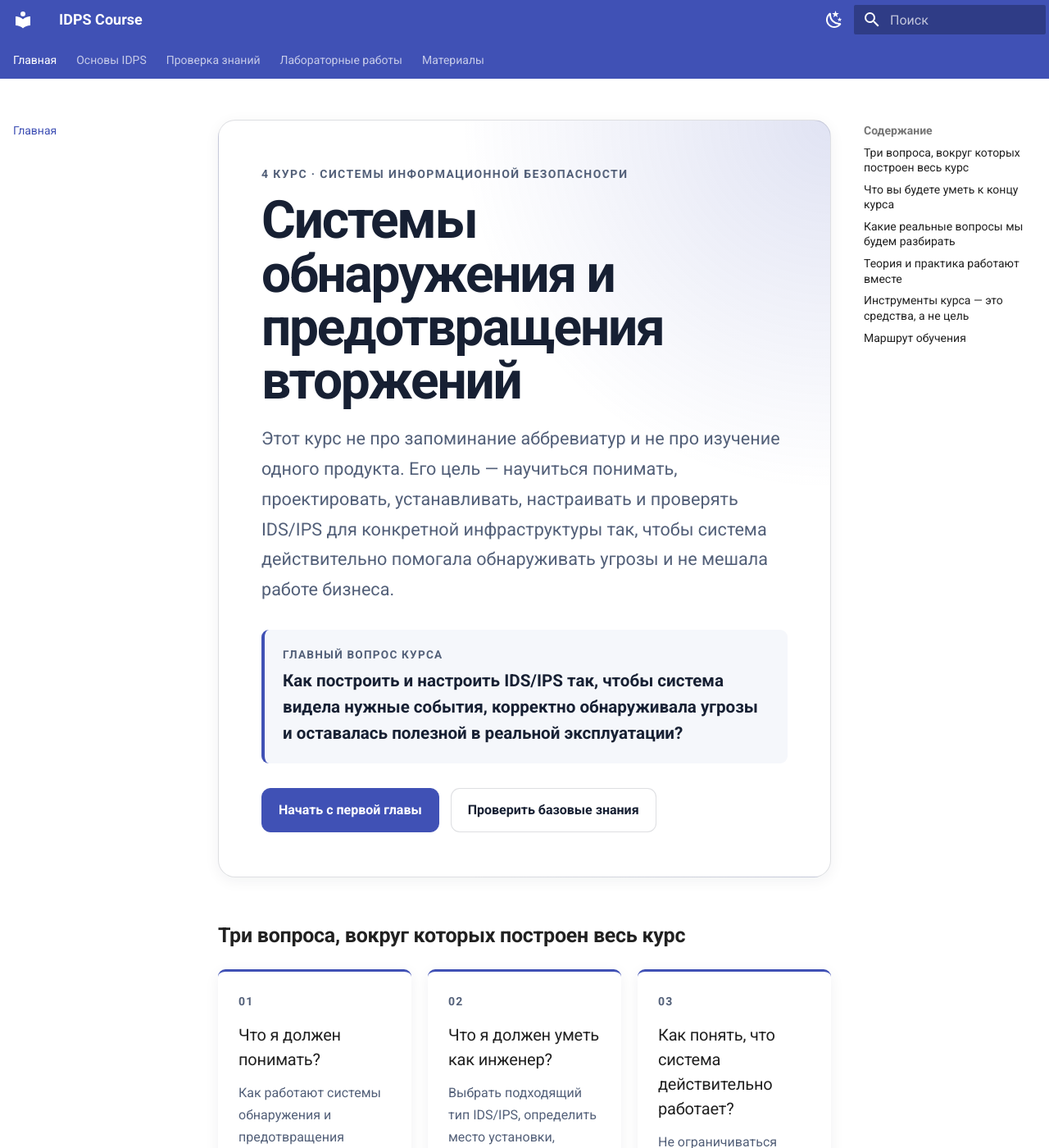
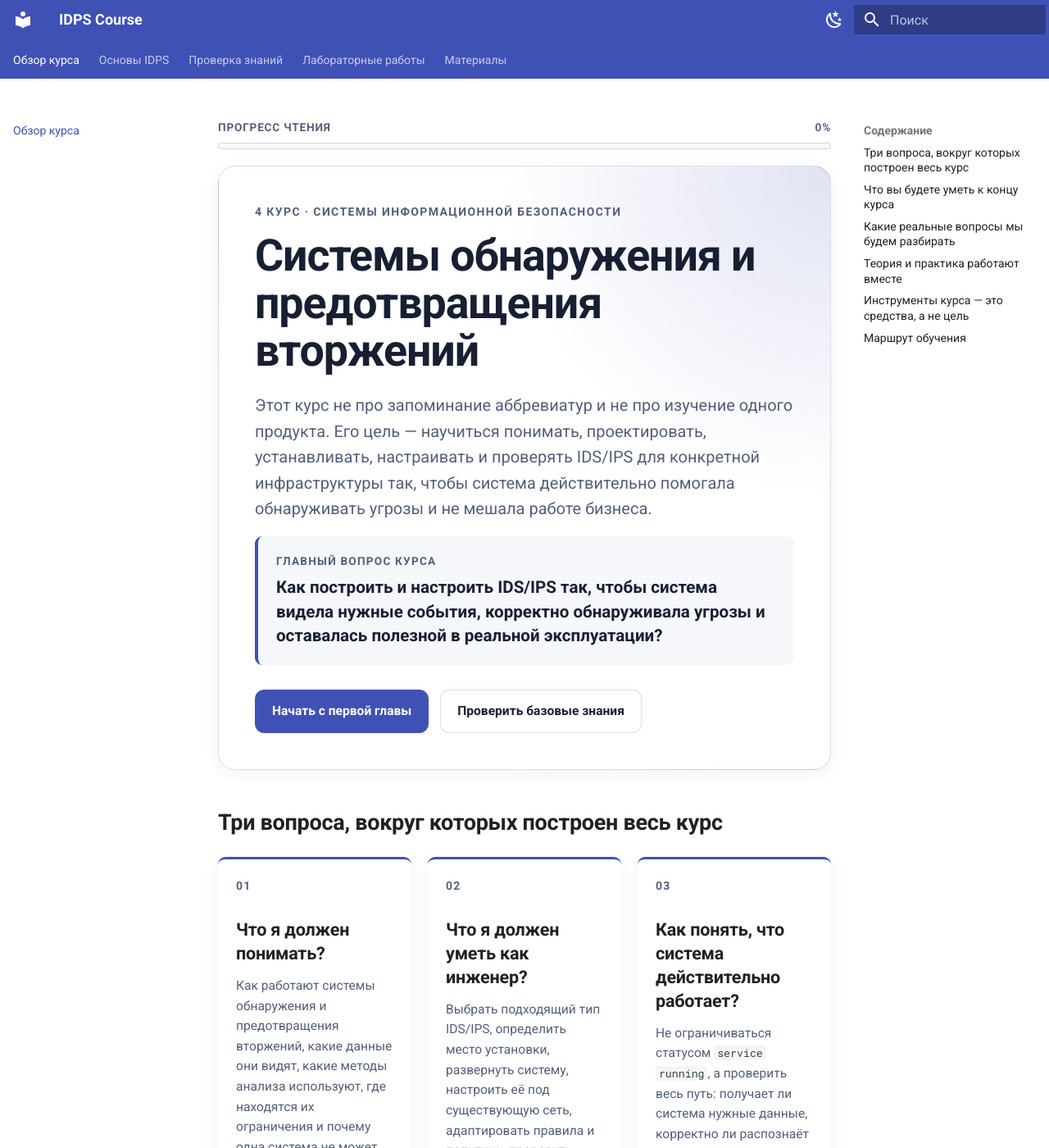
Before and after one commit to 11ndra/spvo, an MkDocs documentation site: the page built from docs/index.md, in a window 1280 px wide and 1400 px high. Shown: the whole window at 82% size. Built offline with MkDocs 1.6.1 and Material for MkDocs 9.7.7, drawn with Linux system fonts in a browser that asks for light colours.

Commit message:
v2.7.1fixes
UX/UI fixes

```diff
--- a/docs/assets/javascripts/course.js
+++ b/docs/assets/javascripts/course.js
@@ -144,3 +144,57 @@ document.addEventListener("DOMContentLoaded", () => {
   initializeDetectionPipeline();
   initializeDiagnosticChain();
 });
+
+
+
+function initializeReadingProgress() {
+  const inner = document.querySelector(".md-content__inner");
+  const article = document.querySelector(".md-content__inner > article, .md-content__inner");
+  if (!inner || !article) return;
+  if (inner.querySelector(".reading-progress")) return;
+
+  const progress = document.createElement("div");
+  progress.className = "reading-progress";
+  progress.innerHTML = `
+    <div class="reading-progress__meta">
+      <span>Прогресс чтения</span>
+      <span class="reading-progress__value">0%</span>
+    </div>
+    <div class="reading-progress__track">
+      <div class="reading-progress__bar"></div>
+    </div>
+  `;
+
+  const firstChild = inner.firstElementChild;
+  if (firstChild) {
+    inner.insertBefore(progress, firstChild);
+  } else {
+    inner.appendChild(progress);
+  }
+
+  const bar = progress.querySelector(".reading-progress__bar");
+  const value = progress.querySelector(".reading-progress__value");
+
+  function updateProgress() {
+    const rect = article.getBoundingClientRect();
+    const pageTop = window.scrollY || window.pageYOffset;
+    const articleTop = rect.top + pageTop;
+    const articleHeight = article.scrollHeight;
+    const viewportHeight = window.innerHeight;
+    const maxScrollable = Math.max(articleHeight - viewportHeight, 1);
+    const current = Math.min(Math.max(pageTop - articleTop, 0), maxScrollable);
+    const percent = Math.max(0, Math.min(100, Math.round((current / maxScrollable) * 100)));
+
+    bar.style.width = `${percent}%`;
+    value.textContent = `${percent}%`;
+    progress.classList.toggle("reading-progress--done", percent >= 99);
+  }
+
+  updateProgress();
+  window.addEventListener("scroll", updateProgress, { passive: true });
+  window.addEventListener("resize", updateProgress);
+}
+
+document.addEventListener("DOMContentLoaded", () => {
+  initializeReadingProgress();
+});
--- a/docs/assets/stylesheets/extra.css
+++ b/docs/assets/stylesheets/extra.css
@@ -399,13 +399,6 @@
 
 
 /* v2.3 — pedagogical content surfaces */
-.md-typeset h2 {
-  margin-top: 2.15em;
-}
-
-.md-typeset h3 {
-  margin-top: 1.55em;
-}
 
 .page-goal {
   border-left: 4px solid var(--md-primary-fg-color);
@@ -1319,3 +1312,195 @@
     min-width: 0;
   }
 }
+
+
+
+/* =========================================================
+   v2.7.1 — typography and reading progress refinements
+   ========================================================= */
+
+/* Base readability */
+.md-typeset {
+  font-size: .78rem;
+}
+
+.md-typeset h1 {
+  margin: 0 0 1.1rem;
+  font-size: clamp(1.9rem, 3.3vw, 2.45rem);
+  line-height: 1.16;
+  font-weight: 780;
+  letter-spacing: -0.02em;
+}
+
+.md-typeset h2 {
+  margin-top: 1.75em;
+  margin-bottom: .7em;
+  font-size: clamp(1.35rem, 2.1vw, 1.7rem);
+  line-height: 1.24;
+  font-weight: 730;
+}
+
+.md-typeset h3 {
+  margin-top: 1.35em;
+  margin-bottom: .55em;
+  font-size: clamp(1.08rem, 1.5vw, 1.24rem);
+  line-height: 1.28;
+  font-weight: 700;
+}
+
+.md-typeset h4 {
+  margin-top: 1.1em;
+  margin-bottom: .45em;
+  font-size: 1rem;
+  line-height: 1.32;
+}
+
+.md-typeset p,
+.md-typeset li {
+  line-height: 1.58;
+}
+
+.md-typeset p {
+  margin: 0 0 .85em;
+}
+
+.md-typeset ul,
+.md-typeset ol {
+  margin-top: .55em;
+  margin-bottom: .85em;
+}
+
+.md-typeset li + li {
+  margin-top: .18em;
+}
+
+.md-content__inner > h1:first-child {
+  margin-top: .2rem;
+}
+
+/* Slightly denser long-form blocks */
+.chapter-lead {
+  margin: 0 0 1.35rem;
+  font-size: 1.02rem;
+  line-height: 1.68;
+}
+
+.chapter-lead p {
+  margin: 0 0 .8rem;
+}
+
+.chapter-outcomes,
+.chapter-summary,
+.page-goal,
+.callout-banner,
+.lab-header,
+.quiz,
+.next-step {
+  box-shadow: var(--course-shadow);
+}
+
+.chapter-outcomes p,
+.chapter-summary p,
+.page-goal,
+.next-step,
+.quiz p {
+  line-height: 1.56;
+}
+
+/* Homepage rhythm */
+.home-hero {
+  padding: 2.2rem 2.2rem;
+}
+
+.home-hero h1 {
+  font-size: clamp(2rem, 4.2vw, 3.2rem);
+  line-height: 1.08;
+}
+
+.home-hero-lead {
+  font-size: 1rem;
+  line-height: 1.65;
+}
+
+.home-hero-question strong {
+  line-height: 1.45;
+}
+
+.big-question h3,
+.problem-card h3,
+.learning-duo h3,
+.course-card h3 {
+  line-height: 1.34;
+}
+
+/* Slightly reduce very airy surfaces */
+.course-card,
+.visual-card,
+.problem-card,
+.learning-duo section,
+.course-route a,
+.big-question {
+  padding: 1.05rem 1.1rem;
+}
+
+/* Reading progress */
+.reading-progress {
+  position: sticky;
+  top: 0;
+  z-index: 9;
+  margin: -.2rem 0 1rem;
+  padding-top: .15rem;
+  background: transparent;
+}
+
+.reading-progress__meta {
+  display: flex;
+  align-items: center;
+  justify-content: space-between;
+  margin-bottom: .38rem;
+  font-size: .68rem;
+  font-weight: 800;
+  letter-spacing: .06em;
+  text-transform: uppercase;
+  color: var(--course-muted);
+}
+
+.reading-progress__track {
+  width: 100%;
+  height: 8px;
+  border-radius: 999px;
+  overflow: hidden;
+  background: var(--course-surface-soft);
+  border: 1px solid var(--course-border);
+}
+
+.reading-progress__bar {
+  width: 0%;
+  height: 100%;
+  border-radius: inherit;
+  background: linear-gradient(90deg, var(--md-primary-fg-color), var(--md-accent-fg-color));
+  transition: width .12s ease-out;
+}
+
+.reading-progress--done .reading-progress__meta span:last-child {
+  color: var(--md-primary-fg-color);
+}
+
+/* Make content a bit more compact on narrow screens */
+@media screen and (max-width: 700px) {
+  .md-typeset {
+    font-size: .76rem;
+  }
+
+  .home-hero {
+    padding: 1.45rem 1.2rem;
+  }
+
+  .home-hero h1 {
+    line-height: 1.1;
+  }
+
+  .chapter-lead {
+    font-size: .98rem;
+  }
+}
--- a/mkdocs.yml
+++ b/mkdocs.yml
@@ -54,7 +54,7 @@ extra_javascript:
   - assets/javascripts/course.js
 
 nav:
-  - Главная: index.md
+  - Обзор курса: index.md
   - Основы IDPS:
       - Введение: course/01-intro.md
       - Классификация IDPS: course/02-classification.md
```
Also changed, not shown: README.md (+11 -0 lines).
